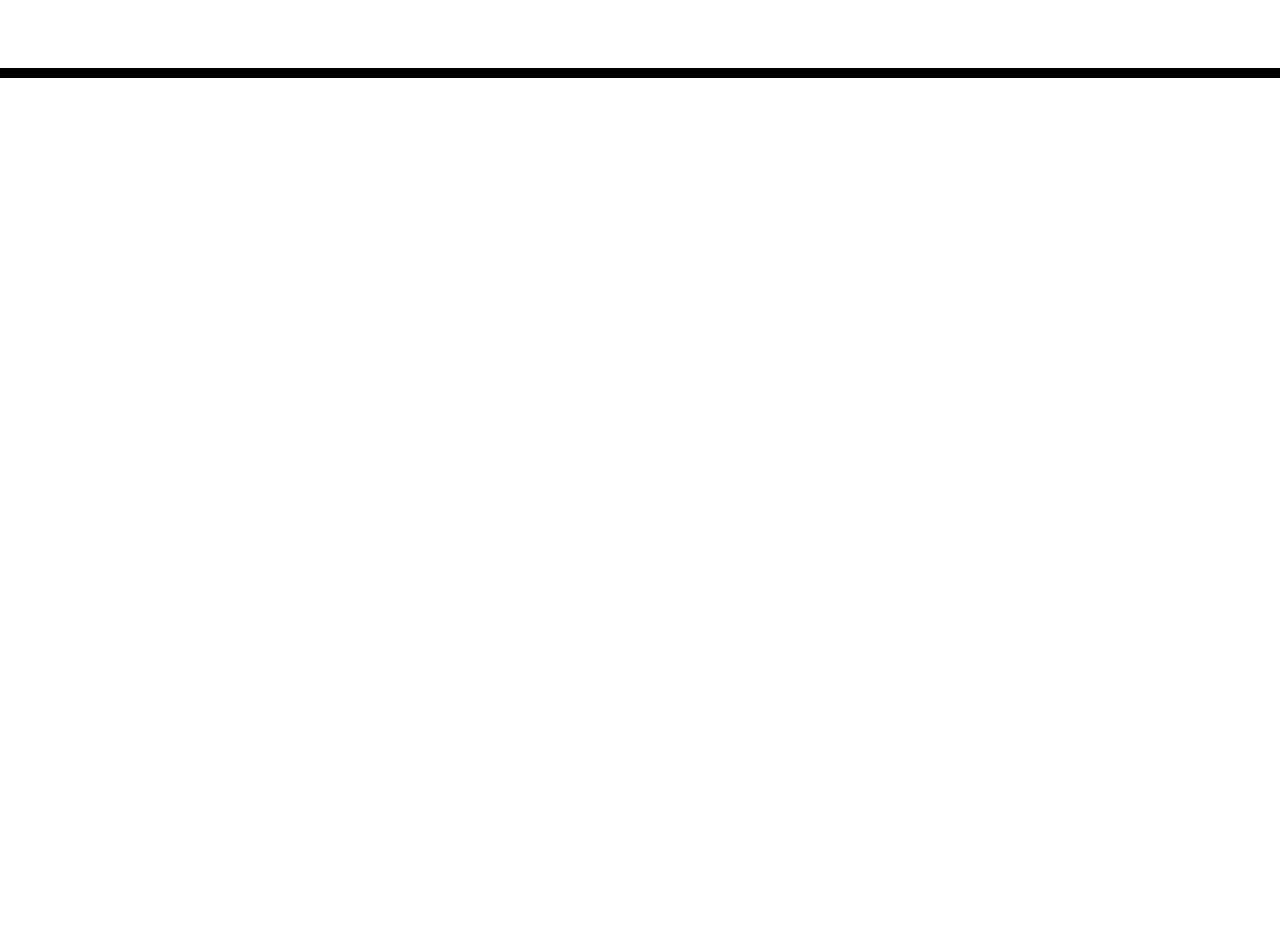
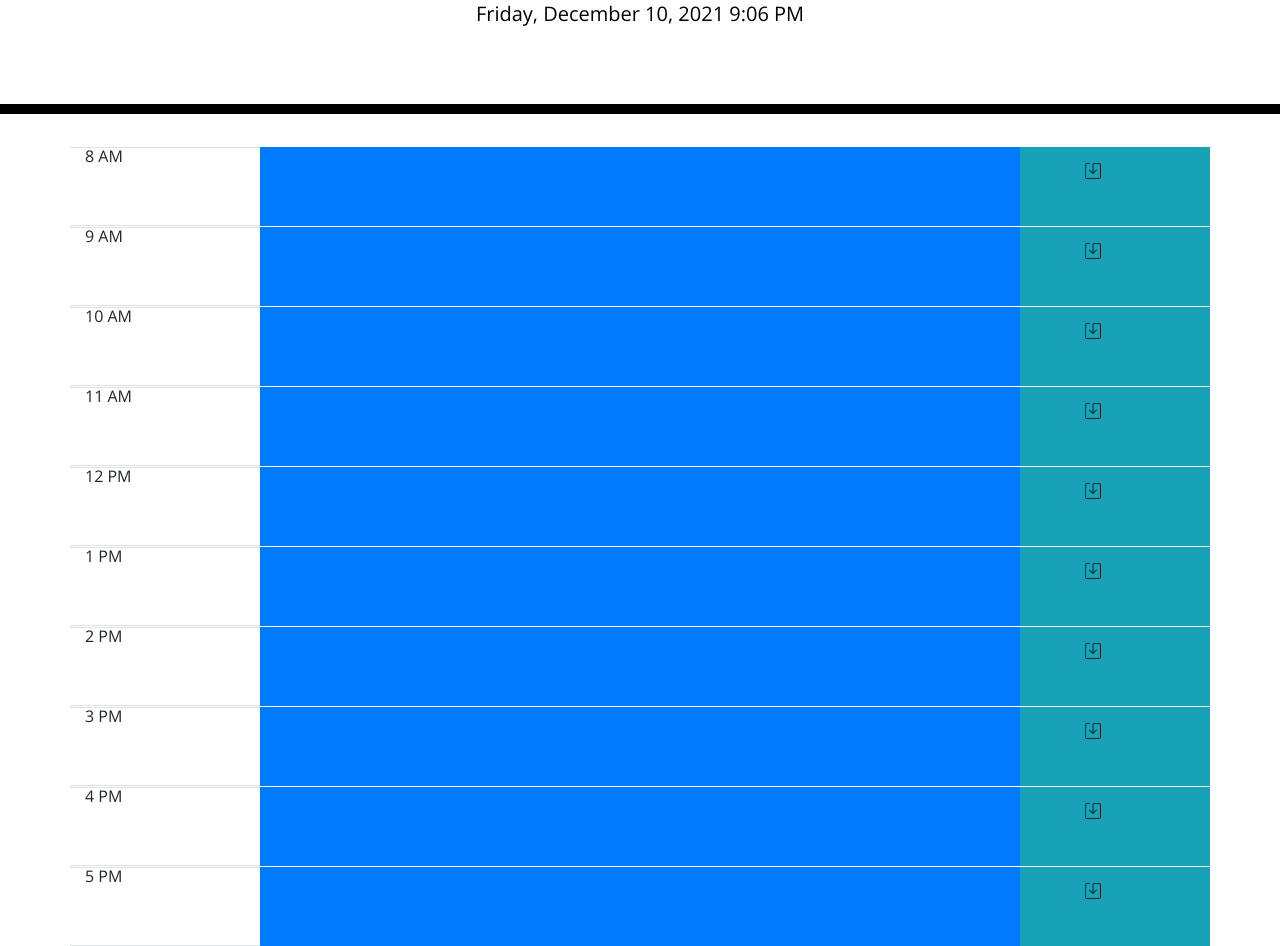
Before and after one commit to woffordlm/my-calender, a plain HTML site: page index.html in a window 1280 px wide. Shown: the part 190-1136 px from the top of the page. Before the commit the page ends 800 px from the top, so only its background shows below. Drawn offline with nearby package versions, Linux system fonts and the light colour scheme.

Commit message:
added columns, icons, and time

```diff
--- a/index.html
+++ b/index.html
@@ -18,21 +18,96 @@
       href="https://fonts.googleapis.com/css?family=Open+Sans&display=swap"
       rel="stylesheet"
     />
-    <link rel="stylesheet" href="style.css" />
+    <link rel="stylesheet" href="https://cdn.jsdelivr.net/npm/bootstrap-icons@1.7.2/font/bootstrap-icons.css">
+    <link rel="stylesheet" href="./style.css" />
     <title>Work Day Scheduler</title>
   </head>
 
   <body>
-    <header class="jumbotron">
+    <header id="jumbotron" class="jumbotron">
       <h1 class="display-3">Work Day Scheduler</h1>
       <p class="lead">A simple calendar app for scheduling your work day</p>
       <p id="currentDay" class="lead"></p>
     </header>
     <div class="container">
-      <!-- Timeblocks go here -->
+      <div></div>
+        <div class="row">
+          <div class="col-2 bg-white border-bottom border-top">8 AM</div>
+          <div class="col-8 bg-primary">
+            <form action=""></form>
+          </div>
+          <div class="col-2 bg-info">
+            <i class="bi bi-save"></i>
+          </div>
+        </div>
+        <div class="row">
+          <div class="col-2 bg-white border-bottom border-top">9 AM</div>
+          <div class="col-8 bg-primary"></div>
+          <div class="col-2 bg-info">
+            <i class="bi bi-save"></i>
+          </div>
+        </div>
+        <div class="row">
+          <div class="col-2 bg-white border-bottom border-top">10 AM</div>
+          <div class="col-8 bg-primary"></div>
+          <div class="col-2 bg-info">
+            <i class="bi bi-save"></i>
+          </div>
+        </div>
+        <div class="row">
+          <div class="col-2 bg-white border-bottom border-top">11 AM</div>
+          <div class="col-8 bg-primary"></div>
+          <div class="col-2 bg-info">
+            <i class="bi bi-save"></i>
+          </div>
+        </div>
+        <div class="row">
+          <div class="col-2 bg-white border-bottom border-top">12 PM</div>
+          <div class="col-8 bg-primary"></div>
+          <div class="col-2 bg-info">
+            <i class="bi bi-save"></i>
+          </div>
+        </div>
+        <div class="row">
+          <div class="col-2 bg-white border-bottom border-top">1 PM</div>
+          <div class="col-8 bg-primary"></div>
+          <div class="col-2 bg-info">
+            <i class="bi bi-save"></i>
+          </div>
+        </div>
+        <div class="row">
+          <div class="col-2 bg-white border-bottom border-top">2 PM</div>
+          <div class="col-8 bg-primary"></div>
+          <div class="col-2 bg-info ">
+            <i class="bi bi-save"></i>
+              </div>
+        </div>
+        <div class="row">
+          <div class="col-2 bg-white border-bottom border-top">3 PM</div>
+          <div class="col-8 bg-primary"></div>
+          <div class="col-2 bg-info">
+            <i class="bi bi-save"></i>
+               </div>
+        </div>
+        <div class="row">
+          <div class="col-2 bg-white border-bottom border-top">4 PM</div>
+          <div class="col-8 bg-primary"></div>
+          <div class="col-2 bg-info">
+            <i class="bi bi-save"></i>
+          </div>
+        </div>
+        <div class="row">
+          <div class="col-2 bg-white border-bottom border-top">5 PM</div>
+          <div class="col-8 bg-primary"></div>
+          <div class="col-2 bg-info">
+            <i class="bi bi-save"></i>
+                </div>
+          </div>
+
     </div>
 
     <script src="https://code.jquery.com/jquery-3.4.1.min.js"></script>
     <script src="https://cdnjs.cloudflare.com/ajax/libs/moment.js/2.24.0/moment.min.js"></script>
+    <script src="./script.js"></script>
   </body>
 </html>
--- /dev/null
+++ b/script.js
@@ -0,0 +1,8 @@
+var parentEl = document.getElementById("jumbotron");
+console.log(parentEl);
+var currentDay = document.getElementById("currentDay");
+console.log(currentDay);
+currentDay.textContent = moment().format('LLLL');
+parentEl.appendChild(currentDay);
+
+// need to translate this to JQUERY
```
